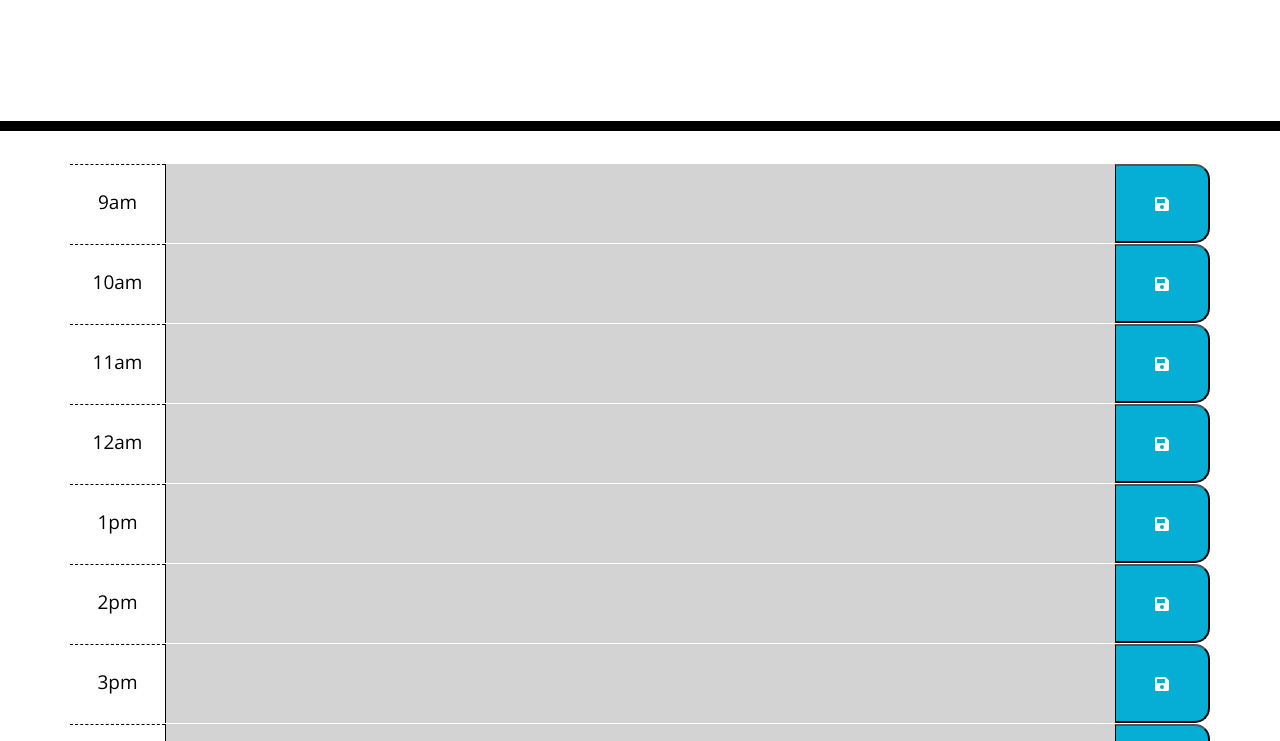
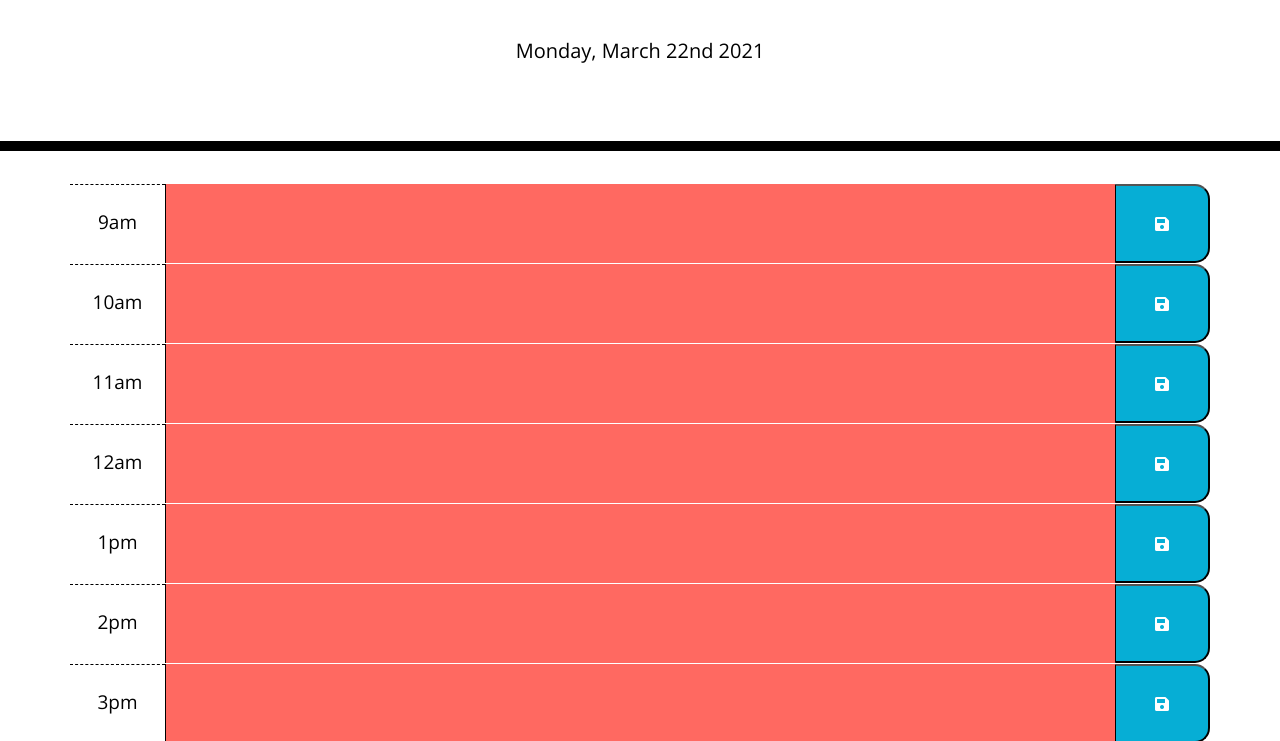
Before and after one commit to Noemiegrau/work-day-scheduler, a plain HTML site: page index.html in a window 1280 px wide. Shown: the part 209-950 px from the top of the page. Drawn offline with nearby package versions, Linux system fonts and the light colour scheme.

Commit message:
finish background function

```diff
--- a/assets/js/script.js
+++ b/assets/js/script.js
@@ -0,0 +1,53 @@
+// Display the time
+const today = moment();
+$("#currentDay").text(today.format('dddd' + ', ' + 'MMMM Do YYYY'));
+
+$(document).ready(function () {
+
+    // Add event listeners to buttons to save inputs in localStorage
+    $(".saveBtn").on('click', function() {
+        var hour = $(this).parent().attr("id");
+        var event = $(this).siblings(".description").val();
+        localStorage.setItem(hour, event);
+    });
+
+    // function that verifies the time and gives background color
+    function displayTimeColor() {
+        var currentTime = moment().format('HH');
+
+        console.log(currentTime);
+        $("textarea").each(function(){
+        var textareaidEL = $(this).attr("id");
+
+        if ( textareaidEL < currentTime) {
+            $('textarea').addClass("past")
+            .removeClass("present")
+            .removeClass("future");
+
+        } else if ( textareaidEL = currentTime) {
+            $('textarea').addClass("present")
+            .removeClass("past")
+            .removeClass("future");
+
+        } else if ( textareaidEL > currentTime) {
+            $('textarea').addClass("future")
+            .removeClass("present")
+            .removeClass("past");
+        }
+    })
+    }
+
+    // Data is retrieved from localStorage even after refreshing the page
+    $("#9am .description").val(localStorage.getItem("9am"));
+    $("#10am .description").val(localStorage.getItem("10am"));
+    $("#11am .description").val(localStorage.getItem("11am"));
+    $("#12am .description").val(localStorage.getItem("12am"));
+    $("#1pm .description").val(localStorage.getItem("1pm"));
+    $("#2pm .description").val(localStorage.getItem("2pm"));
+    $("#3pm .description").val(localStorage.getItem("3pm"));
+    $("#4pm .description").val(localStorage.getItem("4pm"));
+    $("#5pm .description").val(localStorage.getItem("5pm"));
+
+displayTimeColor();
+
+})
--- a/index.html
+++ b/index.html
@@ -26,55 +26,55 @@
 
       <div id="9am" class="row time-block">
         <p class="col-1 hour">9am</p>
-        <textarea class="col-10 description"></textarea>
+        <textarea class="col-10 description" id="9"></textarea>
         <button class="col-1 saveBtn"><i class="fas fa-save"></i></button>
       </div>
 
       <div id="10am" class="row time-block">
         <p class="col-1 hour">10am</p>
-        <textarea class="col-10 description"></textarea>
+        <textarea class="col-10 description" id="10"></textarea>
         <button class="col-1 saveBtn"><i class="fas fa-save"></i></button>
       </div>
 
       <div id="11am" class="row time-block">
         <p class="col-1 hour">11am</p>
-        <textarea class="col-10 description"></textarea>
+        <textarea class="col-10 description" id="11"></textarea>
         <button class="col-1 saveBtn"><i class="fas fa-save"></i></button>
       </div>
 
       <div id="12am" class="row time-block">
         <p class="col-1 hour">12am</p>
-        <textarea class="col-10 description"></textarea>
+        <textarea class="col-10 description" id="12"></textarea>
         <button class="col-1 saveBtn"><i class="fas fa-save"></i></button>
       </div>
 
       <div id="1pm" class="row time-block">
         <p class="col-1 hour">1pm</p>
-        <textarea class="col-10 description"></textarea>
+        <textarea class="col-10 description" id="13"></textarea>
         <button class="col-1 saveBtn"><i class="fas fa-save"></i></button>
       </div>
 
       <div id="2pm" class="row time-block">
         <p class="col-1 hour">2pm</p>
-        <textarea class="col-10 description"></textarea>
+        <textarea class="col-10 description" id="14"></textarea>
         <button class="col-1 saveBtn"><i class="fas fa-save"></i></button>
       </div>
 
       <div id="3pm" class="row time-block">
         <p class="col-1 hour">3pm</p>
-        <textarea class="col-10 description"></textarea>
+        <textarea class="col-10 description" id="15"></textarea>
         <button class="col-1 saveBtn"><i class="fas fa-save"></i></button>
       </div>
 
       <div id="4pm" class="row time-block">
         <p class="col-1 hour">4pm</p>
-        <textarea class="col-10 description"></textarea>
+        <textarea class="col-10 description" id="16"></textarea>
         <button class="col-1 saveBtn"><i class="fas fa-save"></i></button>
       </div>
 
       <div id="5pm" class="row time-block">
         <p class="col-1 hour">5pm</p>
-        <textarea class="col-10 description"></textarea>
+        <textarea class="col-10 description" id="17"></textarea>
         <button class="col-1 saveBtn"><i class="fas fa-save"></i></button>
       </div>
 
```
Also changed, not shown: 1 other file.
